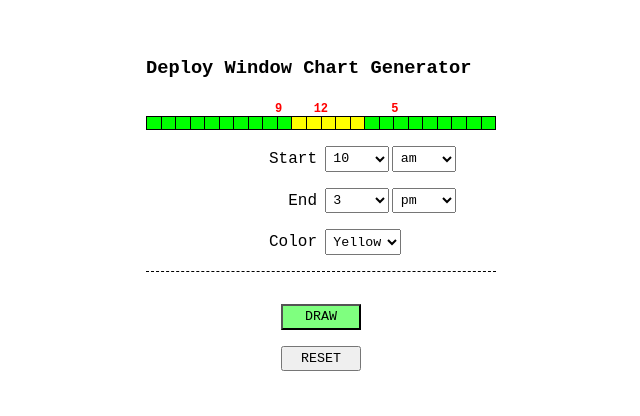
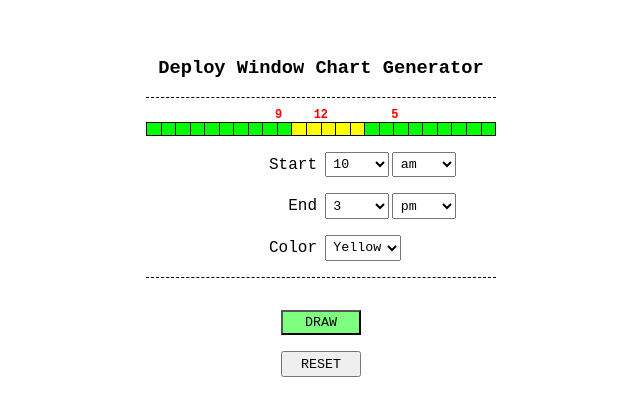
Before and after one commit to bryantbj/ipaniacs-deploy-chart-gen, a plain HTML site: page index.html in a window 1280 px wide. Shown: the part 162-578 px from the top of the page, without its empty margins (319-959 px from the left). Drawn offline with Linux system fonts and the light colour scheme.

Commit message:
Update style.css

```diff
--- a/style.css
+++ b/style.css
@@ -9,6 +9,9 @@ main {
 
 h3 {
   padding: 1em 0;
+  text-align: center;
+  margin-bottom: 1.25em;
+  border-bottom: 1px dashed black;
 }
 
 #form {
```
